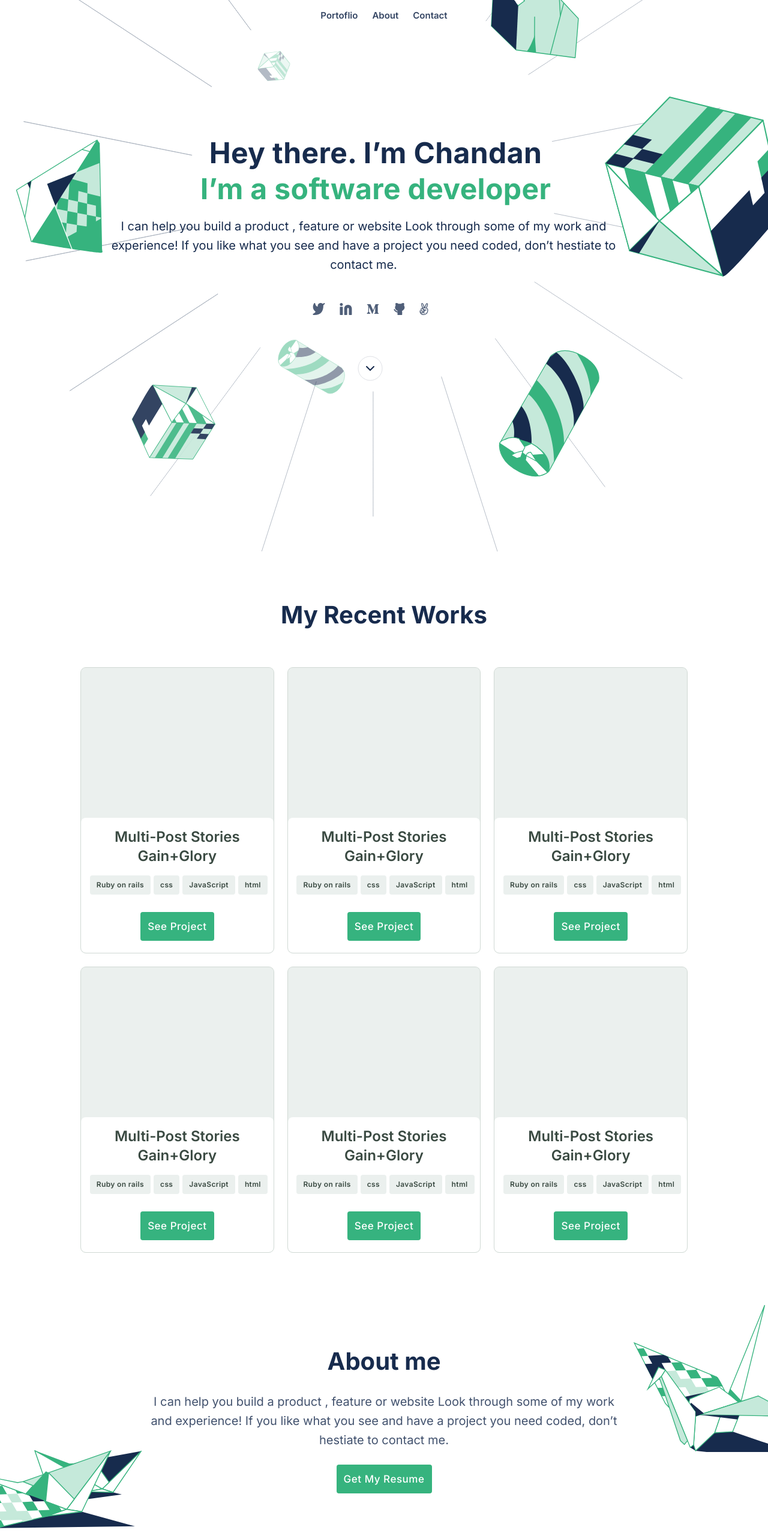
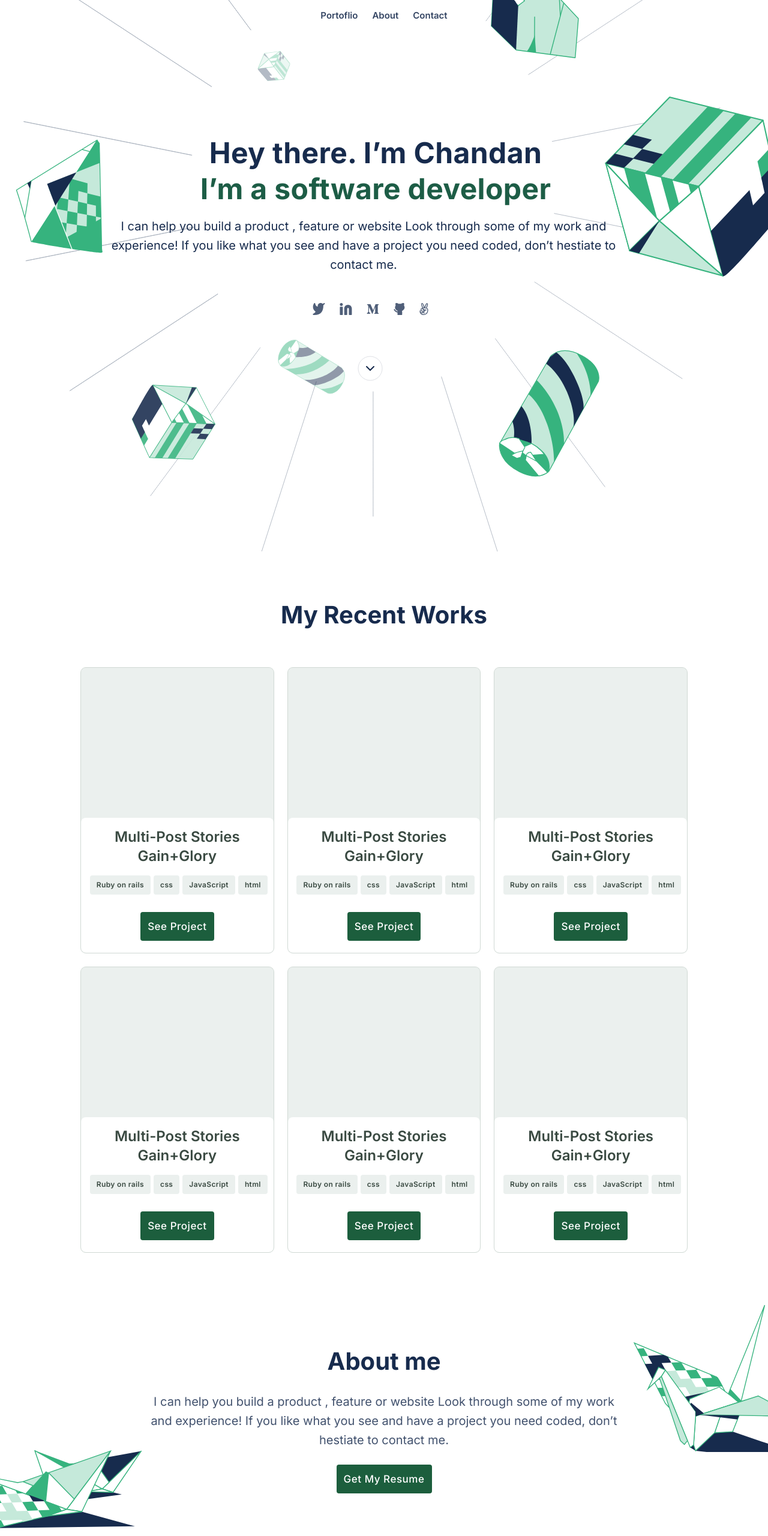
Before and after one commit to Chandan-devs-tech/Personal-Portfolio, a website: page index.html in a window 1280 px wide. Shown: the top 2560 px of the page at 60% size. Drawn offline with Linux system fonts and the light colour scheme.

Commit message:
Modify styling in the css/

```diff
--- a/css/about-me.css
+++ b/css/about-me.css
@@ -54,7 +54,7 @@
   height: 48px;
   padding: 12px;
   gap: 10px;
-  background: #36b37e;
+  background: #1C5E3D;
   font-family: "Inter", sans-serif;
   font-weight: 500;
   font-size: 17px;
--- a/css/footer.css
+++ b/css/footer.css
@@ -91,7 +91,7 @@ form textarea {
 
 .get-in-touch {
   padding: 12px;
-  background: #36b37f;
+  background: #1C5E3D;
   font-family: "Inter", sans-serif;
   font-weight: 500;
   font-size: 17px;
--- a/css/homepage.css
+++ b/css/homepage.css
@@ -105,7 +105,7 @@ nav {
 }
 
 .span-text {
-  color: #36b37e;
+  color: #1D5D46;
 }
 
 .disabled-btn {
--- a/css/languages.css
+++ b/css/languages.css
@@ -51,7 +51,7 @@
   font-style: normal;
   line-height: 16px;
   letter-spacing: 0.03em;
-  color: #36b37e;
+  color: #1C6346;
   background: #fff;
   border-radius: 8px;
 }
--- a/css/work.css
+++ b/css/work.css
@@ -91,7 +91,7 @@ h4 {
 
 .see-project {
   padding: 12px;
-  background: #36b37f;
+  background: #1C5E3D;
   font-family: "Inter", sans-serif;
   font-weight: 500;
   font-size: 17px;
```
